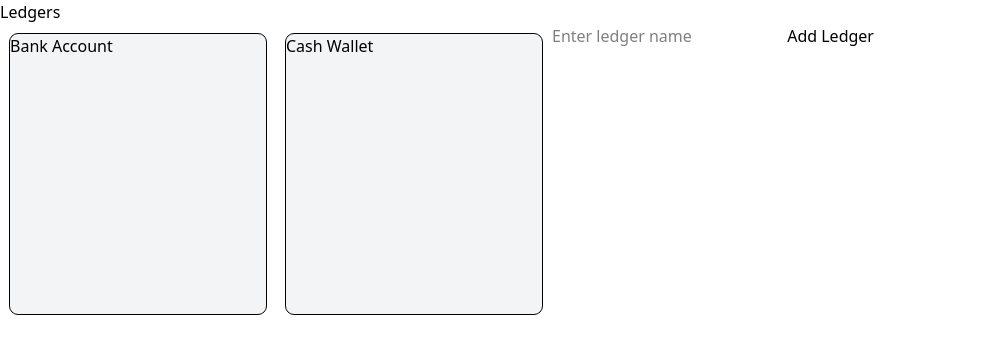
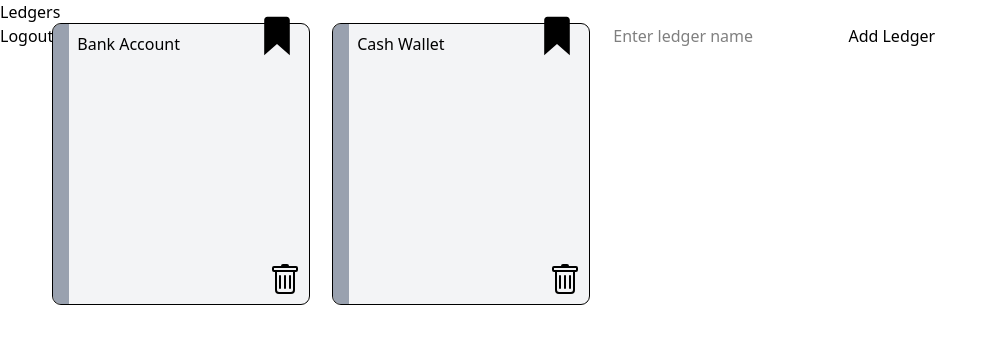
Before and after one commit to pgh911/DIS-project-group-47, a Flask app: page /ledgers in a window 1280 px wide. Shown: the top 354 px of the page, without its empty margins (0-997 px from the left). Run offline with Flask 3, Linux system fonts and the light colour scheme; a user stored in the database is signed in; data comes from the database, SQL or seed files in the repository; style sheets or scripts are compiled from the project's sources.

Commit message:
changed ledgers to looks like books

```diff
--- a/templates/components/footer.html
+++ b/templates/components/footer.html
@@ -1,3 +1,3 @@
 <footer>
-    shiiiid
+
 </footer>
--- /dev/null
+++ b/templates/components/header.html
@@ -0,0 +1,5 @@
+{% macro header(title) %}
+<div class="h-1/5">
+    <h1 class="">{{title}}</h1>
+</div>
+{% endmacro %}
--- a/templates/components/ledger.html
+++ b/templates/components/ledger.html
@@ -1,12 +1,29 @@
 {% macro ledger(l) %}
-<a href="/ledgers/{{ l['lid'] }}">
-    <div class="w-64 h-70 bg-gray-100 rounded-lg outline-1 m-2.5 hover:text-gray-600">
-        <p>{{l["ledger_name"]}}</p>
 
-        <div class="">
+<div class="relative w-70 h-70">
+    <a href="/ledgers/{{ l['lid'] }}">
+        <div class="relative flex w-64 h-70 rounded-lg outline-1 hover:text-gray-600 overflow-hidden">
+            <!-- Book spine -->
+            <div class="w-4 bg-gray-400 rounded-l-lg "></div>
+            <!-- Book body -->
+            <div class="flex-1 bg-gray-100">
+                <p class="p-2">{{l["ledger_name"]}}</p>
+            </div>
+        </div>
+        <div class="absolute -top-3 right-8">
+            <svg xmlns="http://www.w3.org/2000/svg" viewBox="0 0 30 30" class="w-12 h-12">
+                <path d="M23,27l-8-7l-8,7V5c0-1.105,0.895-2,2-2h12c1.105,0,2,0.895,2,2V27z"/>
+            </svg>
+        </div>
+    </a>
+    <a href="delete">
+        <div class="absolute bottom-2 right-8 transition-all duration-150 hover:drop-shadow-[1px_1px_0px_rgba(150,150,150,1)] hover:-translate-y-0.5">
+            <svg xmlns="http://www.w3.org/2000/svg" viewBox="0 0 16 16" class="w-8 h-8">
+                <path d="M5.5 5.5A.5.5 0 0 1 6 6v6a.5.5 0 0 1-1 0V6a.5.5 0 0 1 .5-.5m2.5 0a.5.5 0 0 1 .5.5v6a.5.5 0 0 1-1 0V6a.5.5 0 0 1 .5-.5m3 .5a.5.5 0 0 0-1 0v6a.5.5 0 0 0 1 0z"/>
+                <path d="M14.5 3a1 1 0 0 1-1 1H13v9a2 2 0 0 1-2 2H5a2 2 0 0 1-2-2V4h-.5a1 1 0 0 1-1-1V2a1 1 0 0 1 1-1H6a1 1 0 0 1 1-1h2a1 1 0 0 1 1 1h3.5a1 1 0 0 1 1 1zM4.118 4 4 4.059V13a1 1 0 0 0 1 1h6a1 1 0 0 0 1-1V4.059L11.882 4zM2.5 3h11V2h-11z"/>
+            </svg>
+        </div>
+    </a>
+</div>
 
-    </div>
-
-    </div>
-</a>
 {% endmacro %}
--- /dev/null
+++ b/templates/components/logout.html
@@ -0,0 +1 @@
+<a href="/logout"><button type="submit">Logout</button></a>
--- a/templates/pages/ledger.html
+++ b/templates/pages/ledger.html
@@ -16,7 +16,8 @@
 		<title>Ledger {{ ledger.ledger_name }}</title>
 	</head>
 	<body>
-		<h1>Ledger ({{ ledger.lid }}) : {{ ledger.ledger_name }} </h1>
+		{% from "components/header.html" import header %}
+		{{header(ledger.ledger_name)}}
 		<hr />
         <a href="/ledgers">Gå tilbage</a>
 		</ul>
--- a/templates/pages/ledgers.html
+++ b/templates/pages/ledgers.html
@@ -18,12 +18,11 @@
   </head>
   <body>
     <div class="v-screen">
-        <div class="h-1/5">
-            <h1 class="">Ledgers</h1>
-        </div>
+        {% from "components/header.html" import header %}
+        {{header("Ledgers")}}
 
         <div class="flex h-4/5">
-
+            {% include "components/logout.html" %}
             {% from "components/ledger.html" import ledger %}
 
             {% for l in ledgers %}
```
Also changed, not shown: assets/svg/icons8-bookmark.svg (added).
